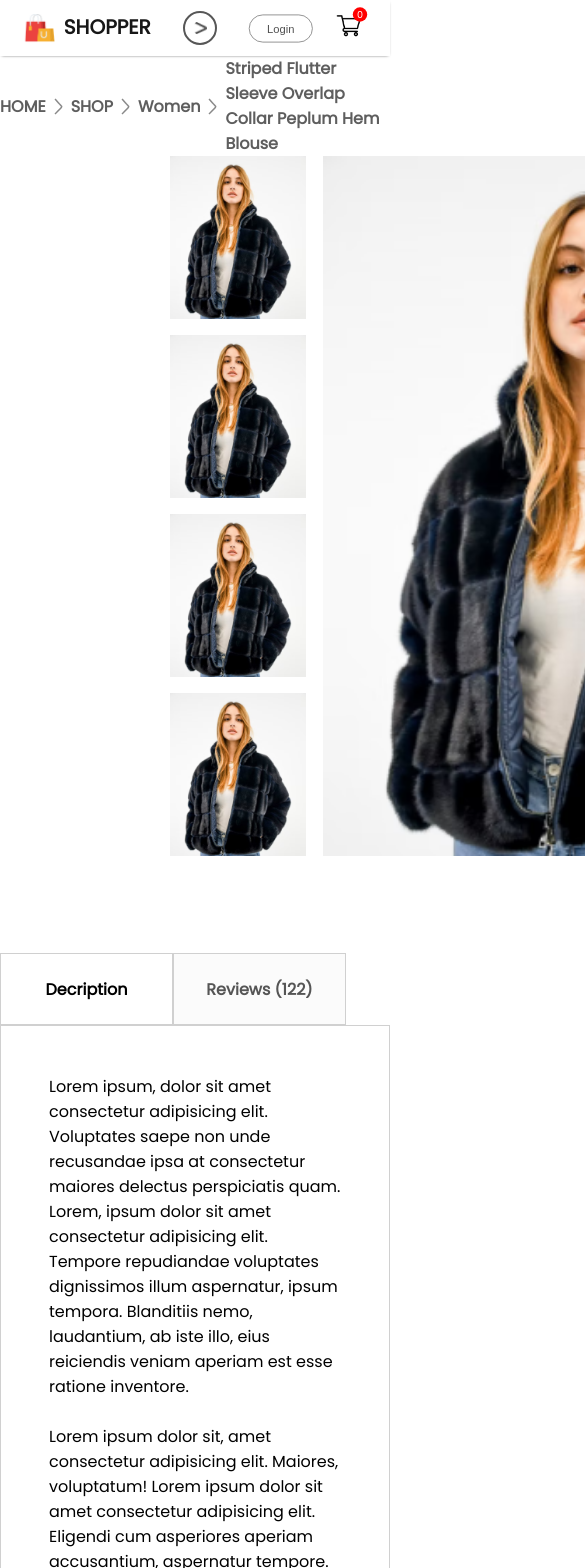
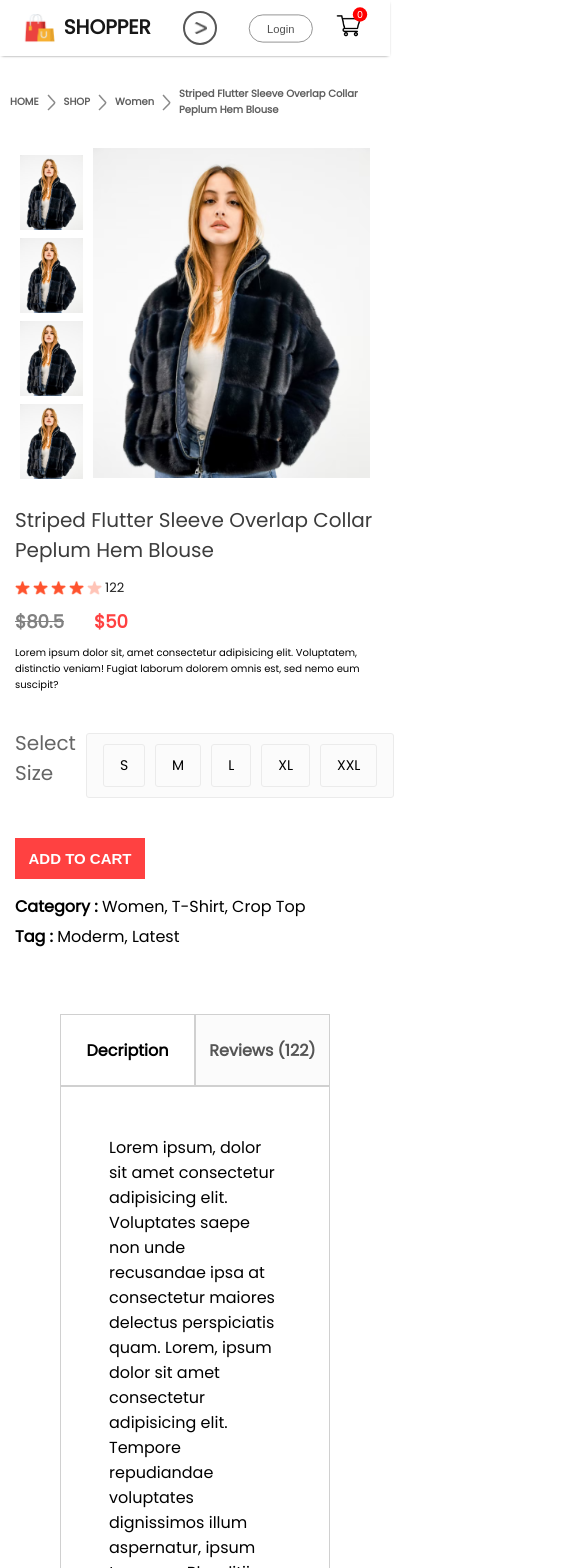
Before and after one commit to hungvu301999/sells, a React (Create React App) app: page /product/1 in a window 390 px wide. Shown: the top 1568 px of the page, 585 px wide, since content can reach past the window. Built offline with nearby package versions, Linux system fonts and the light colour scheme.

Commit message:
Responsive other pages

```diff
--- a/src/Components/Breadcrum/Breadcrum.css
+++ b/src/Components/Breadcrum/Breadcrum.css
@@ -8,3 +8,26 @@
     margin: 600x 170px;
     text-transform: capitalize;
 }
+@media (max-width: 1280px) {
+    .breadcrum {
+        margin: 30px 50px;
+        font-size: 14px;
+    }
+}
+@media (max-width: 1024px) {
+    .breadcrum {
+        margin: 30px 30px;
+        font-size: 13px;
+    }
+}
+@media (max-width: 800px) {
+    .breadcrum {
+        margin: 30px 10px;
+        font-size: 12px;
+    }
+}
+@media (max-width: 500px) {
+    .breadcrum {
+        font-size: 10px;
+    }
+}
--- a/src/Components/CartItems/CartItems.css
+++ b/src/Components/CartItems/CartItems.css
@@ -92,3 +92,58 @@
     color: white;
     cursor: pointer;
 }
+@media (max-width: 1280px) {
+    .cartitems {
+        margin: 60px 50px;
+    }
+    .cartitems-fomat-main {
+        gap: 20px;
+        padding: 15px 0px;
+        font-size: 15px;
+        grid-template-columns: 0.5fr 3fr 0.5fr 0.5fr 0.5fr 0.5fr;
+    }
+    .carticon-product-icon {
+        height: 50px;
+    }
+    .remove-icon {
+        margin: auto;
+    }
+    .cartitems-quantity {
+        width: 40px;
+        height: 30px;
+    }
+    .cartitems-down {
+        margin: 80px 0px;
+        flex-direction: column;
+        gap: 80px;
+    }
+    .cartitems-total {
+        margin: 0;
+    }
+    .cartitems-total button {
+        max-width: 200px;
+        height: 45px;
+        font-size: 13px;
+    }
+    .cartitems-promobox {
+        width: auto;
+        max-width: 500px;
+    }
+    .cartitems-promobox input {
+        width: 100%;
+    }
+    .cartitems-promobox button {
+        width: 120px;
+        margin-left: -125px;
+    }
+}
+@media (max-width: 500px) {
+    .cartitems-fomat-main {
+        display: none;
+        grid-template-columns: 0.5fr 3fr 0.5fr;
+        gap: 10px;
+    }
+    .cartitems-fomat {
+        display: grid;
+    }
+}
--- a/src/Components/DescriptionBox/DescriptionBox.css
+++ b/src/Components/DescriptionBox/DescriptionBox.css
@@ -26,3 +26,16 @@
     padding: 48px;
     padding-bottom: 70px;
 }
+@media (max-width: 1280px) {
+    .descriptionbox {
+        margin: 60px;
+    }
+}
+@media (max-width: 800) {
+    .descriptionbox {
+        margin: 60px 20px;
+    }
+    .descriptionbox-description {
+        font-size: 14px;
+    }
+}
--- a/src/Components/ProductDisplay/ProductDisplay.css
+++ b/src/Components/ProductDisplay/ProductDisplay.css
@@ -86,3 +86,186 @@
 .productDisplay-right-category span {
     font-weight: 600;
 }
+@media (max-width: 1280px) {
+    .productDisplay {
+        margin: 0px 60px;
+    }
+    .productDisplay-left {
+        gap: 10px;
+    }
+    .productDisplay-img-list {
+        gap: 10px;
+    }
+    .productDisplay-img-list img {
+        height: 120px;
+    }
+    .productDisplay-main-img {
+        width: auto;
+        height: 510px;
+    }
+    .productDisplay-right {
+        margin: 0px 30px;
+    }
+    .productDisplay-right h1 {
+        font-size: 22px;
+    }
+    .productDisplay-right-stars {
+        gap: 3px;
+        font-size: 13px;
+    }
+    .productDisplay-right-price {
+        margin: 10px 0px;
+        font-size: 18px;
+    }
+    .productDisplay-right-description {
+        font-size: 13px;
+    }
+    .productDisplay-right-size h1 {
+        margin-top: 20px;
+        font-size: 20px;
+    }
+    .productDisplay-right-size div {
+        padding: 14px 20px;
+    }
+    .productDisplay-right button {
+        width: 150px;
+        padding: 15px 0px;
+        margin-bottom: 20px;
+    }
+    .productDisplay-right-category {
+        margin-top: 5px;
+        font-size: 14px;
+    }
+}
+
+@media (max-width: 1024px) {
+    .productDisplay {
+        margin: 0px 30px;
+    }
+    .productDisplay-left {
+        gap: 5px;
+    }
+    .productDisplay-img-list img {
+        height: 80px;
+    }
+    .productDisplay-main-img {
+        height: 350px;
+    }
+    .productDisplay-right h1 {
+        font-size: 18px;
+    }
+    .productDisplay-right-stars img {
+        width: 15px;
+    }
+
+    .productDisplay-right-description {
+        font-size: 12px;
+    }
+    .productDisplay-right-size {
+        margin: 10px 0px;
+    }
+    .productDisplay-right-size div {
+        padding: 10px 16px;
+        font-size: 12px;
+    }
+    .productDisplay-right button {
+        width: 120px;
+        padding: 10px 0px;
+        margin-bottom: 10px;
+        font-size: 12px;
+    }
+    .productDisplay-right-category {
+        font-size: 12px;
+    }
+}
+@media (max-width: 800px) {
+    .productDisplay {
+        margin: 0px 10px;
+    }
+    .productDisplay-left {
+        gap: 0px;
+        flex-direction: column-reverse;
+        align-items: center;
+    }
+    .productDisplay-img-list {
+        flex-direction: row;
+        gap: 6px;
+    }
+    .productDisplay-img-list img {
+        height: 70px;
+    }
+    .productDisplay-main-img {
+        height: 300px;
+    }
+    .productDisplay-right h1 {
+        font-size: 10px;
+    }
+    .productDisplay-right-stars img {
+        width: 13px;
+    }
+
+    .productDisplay-right-description {
+        font-size: 10px;
+    }
+    .productDisplay-right-size {
+        margin: 10px 0px;
+    }
+    .productDisplay-right-size div {
+        padding: 4px 11px;
+    }
+    .productDisplay-right button {
+        width: 100px;
+        font-size: 12px;
+    }
+    .productDisplay-right-category {
+        font-size: 10px;
+    }
+}
+
+@media (max-width: 500px) {
+    .productDisplay {
+        flex-direction: column;
+    }
+    .productDisplay-left {
+        gap: 10px;
+        flex-direction: row;
+        margin: auto;
+    }
+    .productDisplay-img-list {
+        flex-direction: column;
+        gap: 8px;
+    }
+    .productDisplay-img-list img {
+        height: 75px;
+    }
+    .productDisplay-main-img {
+        height: 330px;
+    }
+    .productDisplay-right {
+        margin: 5px;
+    }
+    .productDisplay-right h1 {
+        margin-top: 15px;
+        font-size: 20px;
+        font-weight: 500;
+    }
+    .productDisplay-right-stars img {
+        width: 15px;
+    }
+    .productDisplay-right-size {
+        gap: 10px;
+        margin: 20px 0px;
+    }
+    .productDisplay-right-size div {
+        padding: 10px 16px;
+        font-size: 14px;
+    }
+    .productDisplay-right button {
+        width: 130px;
+        font-size: 15px;
+        padding: 12px 0px;
+    }
+    .productDisplay-right-category {
+        font-size: 16px;
+    }
+}
--- a/src/Components/RelatedProducts/RelatedProducts.css
+++ b/src/Components/RelatedProducts/RelatedProducts.css
@@ -21,3 +21,61 @@
     display: flex;
     gap: 30px;
 }
+
+@media (max-width: 1280px) {
+    /* .popular {
+        height: 90vh;
+    } */
+    .relatedproducts h1 {
+        font-size: 40px;
+    }
+    .relatedproducts hr {
+        width: 160px;
+        height: 4px;
+    }
+    .relatedproducts-item {
+        gap: 20px;
+        margin-top: 30px;
+    }
+}
+@media (max-width: 1024px) {
+    .relatedproducts {
+        height: 60vh;
+    }
+    .relatedproducts h1 {
+        font-size: 30px;
+    }
+    .relatedproducts hr {
+        width: 120px;
+        height: 3px;
+    }
+    .relatedproducts-item {
+        gap: 15px;
+        margin-top: 20px;
+    }
+}
+@media (max-width: 800px) {
+    .relatedproducts {
+        height: 50vh;
+        gap: 6px;
+    }
+    .relatedproducts h1 {
+        font-size: 20px;
+    }
+    .relatedproducts hr {
+        width: 100px;
+    }
+    .relatedproducts-item {
+        gap: 5px;
+    }
+}
+@media (max-width: 500px) {
+    .relatedproducts {
+        height: 90vh;
+    }
+    .relatedproducts-item {
+        display: grid;
+        grid-template-columns: 1fr 1fr;
+        gap: 20px;
+    }
+}
--- a/src/Pages/CSS/LoginSigup.css
+++ b/src/Pages/CSS/LoginSigup.css
@@ -1,8 +1,9 @@
 .loginsingup {
     width: 100%;
-    height: 80vh;
+    height: 100vh;
     background: #fce3fe;
     padding-top: 100px;
+    margin-bottom: 80px;
 }
 .loginsingup-container {
     width: 580px;
@@ -59,3 +60,53 @@
     font-size: 18px;
     font-weight: 500;
 }
+@media (max-width: 1280px) {
+    .loginsingup {
+        padding-top: 50px;
+        height: 80vh;
+    }
+    .loginsingup-container {
+        width: auto;
+        max-width: 500px;
+        max-height: 500px;
+    }
+    .loginsingup-container h1 {
+        margin: 10px 0px;
+    }
+    .loginsignup-fields {
+        gap: 20px;
+        margin-top: 20px;
+    }
+    .loginsignup-fields input {
+        height: 65px;
+        width: 93%;
+    }
+    .loginsingup-container button {
+        width: 100%;
+    }
+    .loginsignup-login {
+        font-size: 16px;
+    }
+    .loginsignup-agree {
+        font-size: 14px;
+        gap: 10px;
+    }
+}
+@media (max-width: 800px) {
+    .loginsingup-container {
+        padding: 20px 30px;
+    }
+    .loginsingup-container h1 {
+        font-size: 24px;
+    }
+    .loginsignup-fields {
+        margin-top: 20px;
+    }
+    .loginsignup-fields input {
+        height: 50px;
+    }
+    .loginsingup-container button {
+        height: 50px;
+        font-size: 16px;
+    }
+}
--- a/src/Pages/CSS/ShopCategory.css
+++ b/src/Pages/CSS/ShopCategory.css
@@ -36,3 +36,54 @@
     font-size: 18px;
     font-weight: 500;
 }
+@media (max-width: 1280px) {
+    .shopcategory-banner {
+        margin: 20px auto;
+        width: 90%;
+    }
+    .shopcategory-indexSort {
+        width: 90%;
+        margin: auto;
+    }
+    .shopcategory-sort {
+        padding: 5px 10px;
+        font-size: 12px;
+    }
+    .shopcategory-indexSort p {
+        font-size: 12px;
+    }
+    .shopcategory-products {
+        width: 90%;
+        margin: 10px auto;
+        row-gap: 40px;
+    }
+    .shopcategory-products .item {
+        margin: auto;
+    }
+    .shopcategory-loadmore {
+        margin: 100px auto;
+        width: 200px;
+        height: 60px;
+        font-size: 16px;
+    }
+}
+@media (max-width: 800px) {
+    .shopcategory-banner {
+        width: 95%;
+    }
+    .shopcategory-products {
+        width: 95%;
+    }
+    .shopcategory-loadmore {
+        margin: 60px auto;
+        width: 150px;
+        height: 40px;
+        font-size: 13px;
+    }
+}
+
+@media (max-width: 500px) {
+    .shopcategory-products {
+        grid-template-columns: 1fr 1fr;
+    }
+}
```
